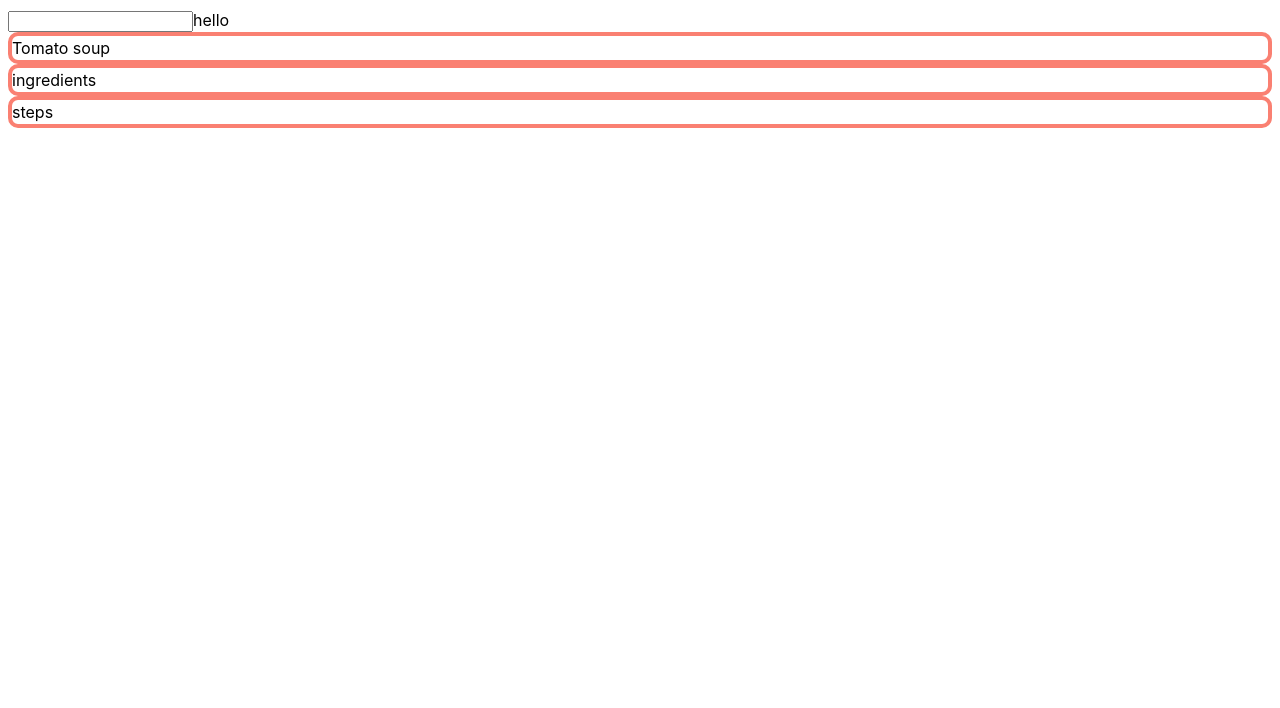
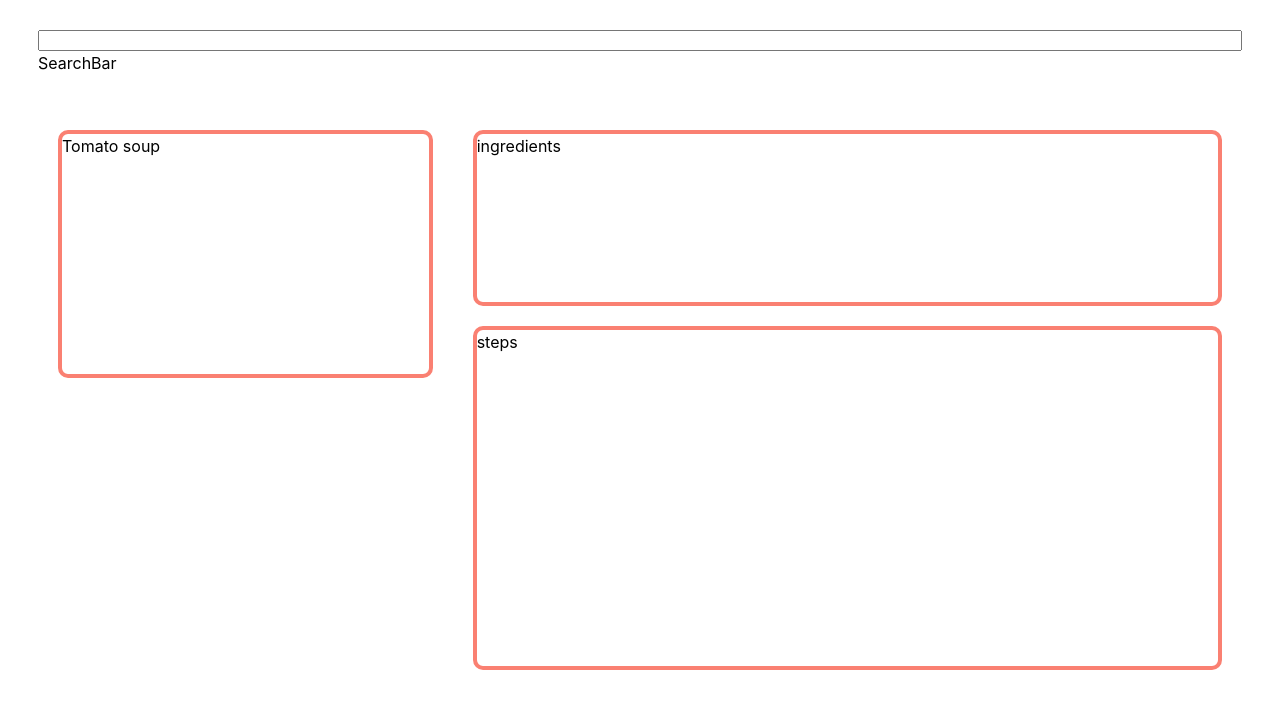
Before and after one commit to sp24-full-stack-decal/recipe-generator, a React (Vite) app: page / in a window 1280 px wide. Shown: the top 708 px of the page. Built offline with nearby package versions, Linux system fonts and the light colour scheme.

Commit message:
Implemented bordered div

```diff
--- a/src/App.jsx
+++ b/src/App.jsx
@@ -6,7 +6,6 @@ import FullRecipe from "./components/FullRecipe";
 function App() {
   return (
       <div>
-        <SearchBar />
         <FullRecipe />
       </div>
   );
--- a/src/components/FullRecipe.jsx
+++ b/src/components/FullRecipe.jsx
@@ -1,15 +1,15 @@
 import React from 'react'
 import "./css/FullRecipe.css";
-// import SearchBar from "./SearchBar";
+import SearchBar from "./SearchBar";
 
 
 function FullRecipe() {
   return (
     <div className="full-recipe">
-      {/* <div className="searchbar">
+      <div className="searchbar">
         <SearchBar/>
-      </div> */}
-      <div>
+      </div>
+      <div className="content">
         <div className="left">
           <div className="dish bordered">
             Tomato soup
--- a/src/components/SearchBar.jsx
+++ b/src/components/SearchBar.jsx
@@ -5,7 +5,7 @@ function SearchBar() {
   return (
     <>
       <input type="text" name="ingredients"></input>
-      hello
+      SearchBar
     </>
   );
 }
--- a/src/components/css/FullRecipe.css
+++ b/src/components/css/FullRecipe.css
@@ -1,6 +1,56 @@
-body {
+.full-recipe {
+  height: 80vh;
+  margin: 30px;
+  display: flex;
+  flex-direction: column;
   color: black;
+  gap: 10px;
 }
+
+.searchbar, .content {
+  display: flex;
+  flex-direction: column;
+}
+
+.searchbar {
+  flex: 1;
+}
+
+.content {
+  flex: 6;
+  display: flex;
+  flex-direction: row;
+}
+
+.left, .right {
+  display: flex; /* Set left and right to flex to align their content */
+  flex-direction: column; /* Make the content of left and right flex vertically */
+  margin: 0 20px;
+}
+
+.left {
+  flex: 1; /* Take up 1/3 of the width */
+}
+
+.dish {
+  height: 30vb;
+}
+
+.right {
+  flex: 2; /* Take up 2/3 of the width */
+  display: flex;
+  flex-direction: column;
+  gap: 20px;
+}
+
+.ingredients {
+  flex: 1;
+}
+
+.steps {
+  flex: 2;
+}
+
 
 .bordered {
   border: 4px solid salmon;
```
